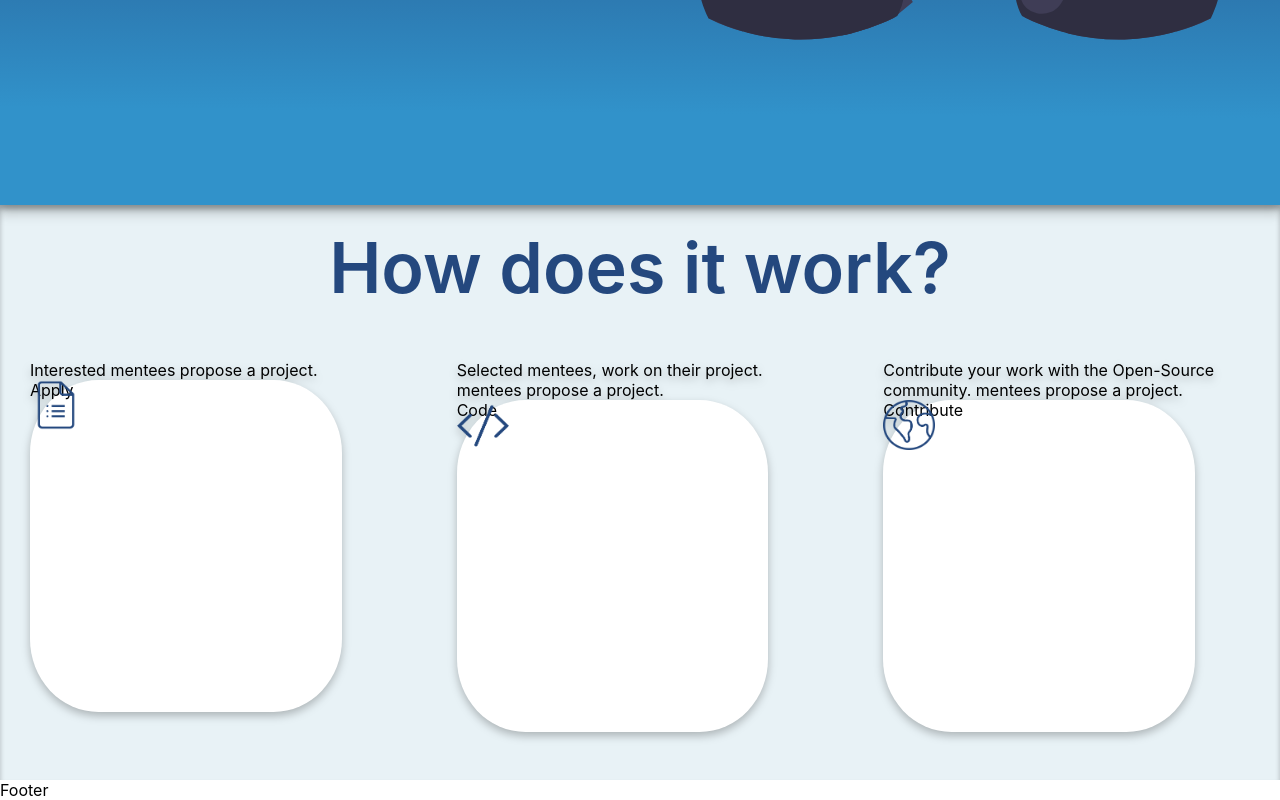
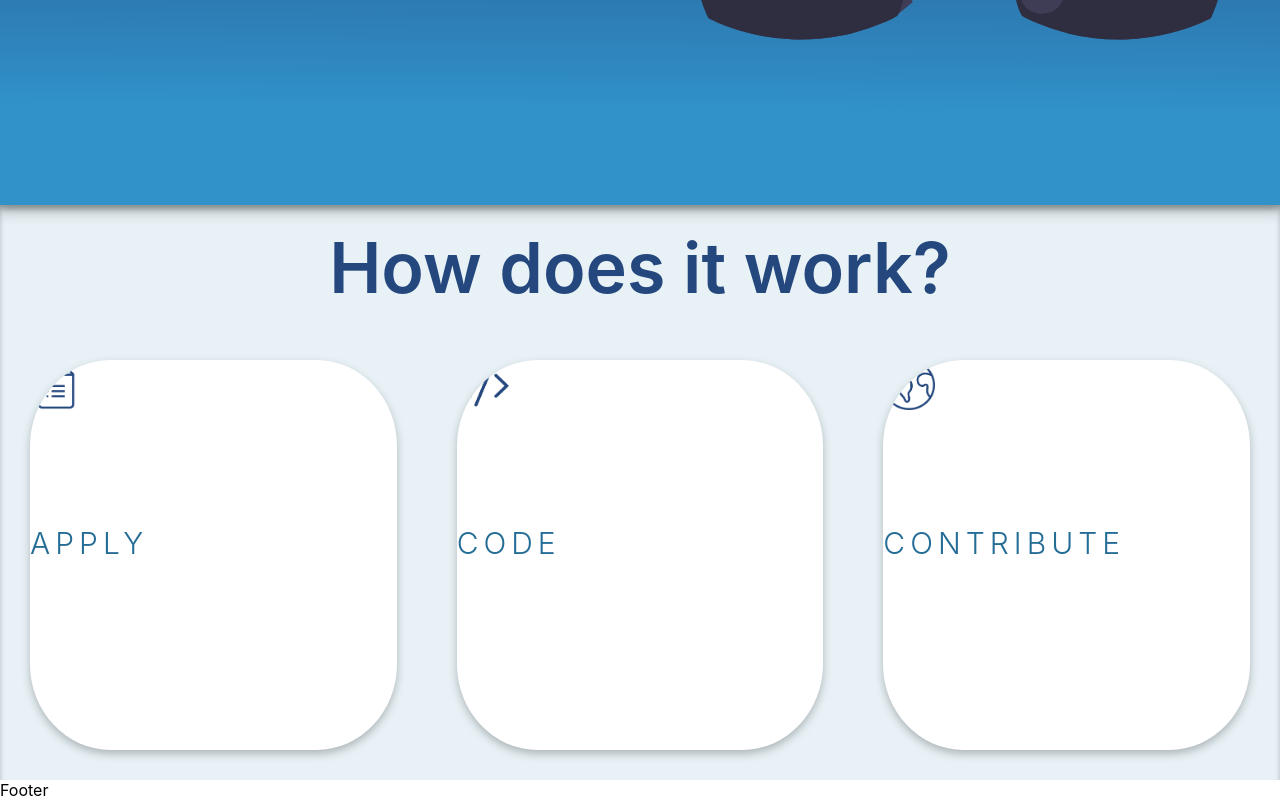
Before and after one commit to hrik2001/psoc2022-landing, a Next.js app in the folder psoc2022/: page / in a window 1280 px wide. Shown: the part 595-1395 px from the top of the page. Built offline with nearby package versions, Linux system fonts and the light colour scheme.

Commit message:
semi-made how to area

```diff
--- a/psoc2022/components/how-it-works.jsx
+++ b/psoc2022/components/how-it-works.jsx
@@ -9,12 +9,12 @@ const How = ({ how }) => {
             <div className={styles.how}>
                 {how.map((element)=>(
                         <div className={styles.element}>
-                            <div className={styles.catInfo}>{element.desc}</div>
-                            <span className={styles.cat}>{element.title}</span>
                             <div className={styles.media}>
                                 <Image src={`/img/${element.photo}`} width='52.71px' height='50px' layout= 'fixed'
                                 alt=''/>
                             </div>
+                            <span className={styles.cat}>{element.title}</span>
+                            <div className={styles.catInfo}>{element.desc}</div>
                         </div>
                 ))}
             </div>
--- a/psoc2022/styles/how.module.css
+++ b/psoc2022/styles/how.module.css
@@ -31,19 +31,46 @@
 }
 
 .media {
-    width: 85%;
-    height: 85%;
+    width: 100%;
+    height: 100%;
+    background-color: white;
     border-radius: 22%;
-    background-color: #ffffff;
-
+    overflow: hidden;
+    transition: all 1s ease;
 }
 
-.cat{
-    position: absolute;
-
+.catInfo {
+    width: 70%;
+    text-align: center;
+    position: relative;
+    background-color: #ffffff;
+    padding: 20px;
+    border-radius: 10px;
+    z-index: 999;
+    opacity: 0;
+    transition: all 1s ease;
+    color: #246D96;
 }
 
-.photo {
-    left: 152.24px;
-    top: 2220.44px;
+.cat {
+    position: relative;
+    bottom: 225px;
+    text-transform: uppercase;
+    text-align: center;
+    color: #246D96;
+    letter-spacing: 5px;
+    font-weight: 300;
+    font-size: 30px;
 }
+
+.element:hover .media {
+    transform: scale(1.1);
+}
+
+.element:hover .cat {
+    font-weight: bold;
+}
+
+.element:hover .catInfo {
+    opacity: 1;
+}
```
